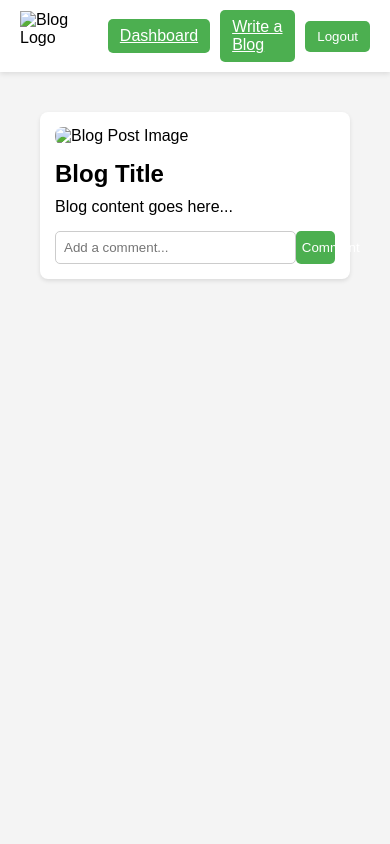
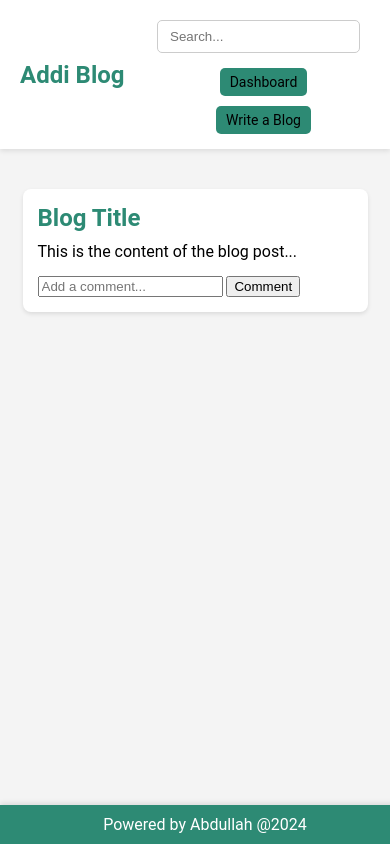
Before and after one commit to abdullahsabirjs/Blog-Web-Firebase, a plain HTML site: page home/index.html in a window 390 px wide. Drawn offline with Linux system fonts and the light colour scheme.

Commit message:
index.html added

```diff
--- a/Dashbord/style.css
+++ b/Dashbord/style.css
@@ -1,9 +1,8 @@
 body {
-    font-family: Arial, sans-serif;
+    font-family: 'Roboto', sans-serif;
     margin: 0;
     padding: 0;
     background-color: #f4f4f4;
-    transition: background-color 0.3s ease;
 }
 
 .header {
@@ -11,17 +10,12 @@ body {
     padding: 20px;
     background-color: #fff;
     box-shadow: 0 2px 4px rgba(0, 0, 0, 0.1);
-    transition: box-shadow 0.3s ease;
 }
 
 .logo {
-    width: 100px;
-    height: auto;
-    transition: transform 0.3s ease;
-}
-
-.logo:hover {
-    transform: scale(1.1);
+    font-size: 24px;
+    font-weight: bold;
+    color: #2d8a74;
 }
 
 .dashboard {
@@ -33,27 +27,14 @@ body {
     border-radius: 10px;
     box-shadow: 0 2px 4px rgba(0, 0, 0, 0.1);
     padding: 20px;
-    transition: box-shadow 0.3s ease;
-}
-
-.dashboard:hover {
-    box-shadow: 0 4px 8px rgba(0, 0, 0, 0.2);
-}
-
-.user-info img {
-    width: 100px;
-    height: 100px;
-    border-radius: 50%;
-    margin-bottom: 20px;
-    transition: transform 0.3s ease;
-}
-
-.user-info img:hover {
-    transform: rotate(360deg);
 }
 
 .user-info {
     margin-bottom: 20px;
+}
+
+.user-info h2, .user-info p {
+    margin: 5px 0;
 }
 
 .navbar {
@@ -62,24 +43,20 @@ body {
     flex-wrap: wrap;
 }
 
-.navbar a {
+.navbar a, .navbar button {
     text-decoration: none;
-}
-
-.navbar button {
-    padding: 10px 20px;
+    padding: 8px 12px;
     margin: 5px;
-    background-color: #4CAF50;
+    background-color: #2d8a74;
     color: white;
     border: none;
     border-radius: 5px;
     cursor: pointer;
-    font-size: 16px;
     transition: background-color 0.3s;
 }
 
-.navbar button:hover {
-    background-color: #45a049;
+.navbar a:hover, .navbar button:hover {
+    background-color: #24976f;
 }
 
 .blog-list {
@@ -90,14 +67,12 @@ body {
 }
 
 .blog-item {
-    display: flex;
-    align-items: flex-start;
     background-color: #fff;
     border-radius: 8px;
     box-shadow: 0 2px 4px rgba(0, 0, 0, 0.1);
     margin-bottom: 20px;
     overflow: hidden;
-    transition: box-shadow 0.3s ease;
+    transition: box-shadow 0.3s;
 }
 
 .blog-item:hover {
@@ -105,26 +80,21 @@ body {
 }
 
 .blog-image {
-    width: 150px;
-    height: 100px;
+    width: 100%;
+    height: auto;
     object-fit: cover;
-    border-radius: 8px 0 0 8px;
-    transition: transform 0.3s ease;
-}
-
-.blog-image:hover {
-    transform: scale(1.1);
+    border-radius: 8px;
 }
 
 .blog-content {
     padding: 15px;
-    flex-grow: 1;
 }
 
 .blog-title {
     margin-top: 0;
     margin-bottom: 10px;
     font-size: 18px;
+    color: #2d8a74;
 }
 
 .blog-summary {
@@ -136,8 +106,7 @@ body {
     margin-top: 10px;
 }
 
-.edit-button,
-.delete-button {
+.edit-button, .delete-button {
     padding: 5px 10px;
     border: none;
     border-radius: 4px;
@@ -156,27 +125,22 @@ body {
     color: white;
 }
 
-.edit-button:hover,
-.delete-button:hover {
+.edit-button:hover, .delete-button:hover {
     opacity: 0.8;
 }
 
-@media screen and (max-width: 480px) {
-    .blog-item {
-        flex-direction: column;
-    }
-
-    .blog-image {
-        width: 100%;
-        height: auto;
-        border-radius: 8px 8px 0 0;
+@media screen and (max-width: 480px){
+    .dashboard {
+        width: 90%;
     }
 
     .navbar {
         flex-direction: column;
+        align-items: center; /* Center the buttons */
     }
 
-    .navbar button {
-        width: 100%;
+    .navbar a, .navbar button {
+        width: 80%; /* Make buttons smaller */
+        margin: 5px 0;
     }
 }
--- a/WriteBlog/style.css
+++ b/WriteBlog/style.css
@@ -1,8 +1,8 @@
 body {
-    font-family: Arial, sans-serif;
+    font-family: 'Roboto', sans-serif;
     margin: 0;
     padding: 20px;
-    background-color: #e0f7fa; /* Light bluish background */
+    background-color: #f4f4f4;
 }
 
 .header {
@@ -14,8 +14,10 @@ body {
     box-shadow: 0 2px 4px rgba(0, 0, 0, 0.1);
 }
 
-.logo img {
-    height: 50px;
+.logo {
+    font-size: 24px;
+    font-weight: bold;
+    color: #2d8a74;
 }
 
 .logout-button {
@@ -25,6 +27,7 @@ body {
     border: none;
     border-radius: 4px;
     cursor: pointer;
+    transition: background-color 0.3s;
 }
 
 .logout-button:hover {
@@ -33,11 +36,11 @@ body {
 
 .content {
     padding: 20px;
-    background-color: #c8e6c9; /* Light green background */
+    background-color: #c8e6c9;
     border-radius: 8px;
     box-shadow: 0 2px 4px rgba(0, 0, 0, 0.1);
-    max-width: 800px; /* Set a max-width for larger screens */
-    margin: auto; /* Center the content */
+    max-width: 800px;
+    margin: auto;
 }
 
 .form-container {
@@ -52,14 +55,14 @@ body {
     justify-content: space-between;
     align-items: center;
     margin-bottom: 20px;
-    flex-wrap: wrap; /* Allow items to wrap onto the next line */
+    flex-wrap: wrap;
 }
 
 .type-selection,
 .status-selection {
     display: flex;
     align-items: center;
-    justify-content: space-between; /* Space out the radio buttons */
+    justify-content: space-between;
 }
 
 .type-selection label,
@@ -96,17 +99,19 @@ input[type="file"] {
     border-radius: 4px;
     cursor: pointer;
     margin-right: 10px;
-    width: 48%; /* Set width to allow buttons to sit side by side */
+    width: 48%;
 }
 
 .save-button {
     background-color: #4CAF50;
     color: white;
+    transition: background-color 0.3s;
 }
 
 .cancel-button {
     background-color: #f44336;
     color: white;
+    transition: background-color 0.3s;
 }
 
 .save-button:hover {
@@ -139,19 +144,19 @@ input[type="file"] {
 
     .save-button,
     .cancel-button {
-        width: auto; /* Reset width to auto for small screens */
-        margin-top: 10px; /* Add top margin for spacing */
+        width: auto;
+        margin-top: 10px;
     }
 
     .type-selection,
     .status-selection {
-        flex-direction: column; /* Stack the radio buttons vertically */
+        flex-direction: column;
     }
 
     .type-selection label,
     .status-selection label {
-        margin-right: 0; /* Remove right margin */
-        margin-bottom: 10px; /* Add bottom margin for spacing */
+        margin-right: 0;
+        margin-bottom: 10px;
     }
 }
 
@@ -163,7 +168,7 @@ input[type="file"] {
 
     .save-button,
     .cancel-button {
-        padding: 8px 15px; /* Smaller padding for buttons */
-        font-size: 14px; /* Smaller font size for buttons */
+        padding: 8px 15px;
+        font-size: 14px;
     }
 }
--- a/home/index.html
+++ b/home/index.html
@@ -8,20 +8,18 @@
 </head>
 <body>
     <nav class="navbar">
-        <img src="path/to/logo.png" alt="Blog Logo" class="logo">
+        <div class="logo">Addi Blog</div>
         <div class="nav-links">
+            <input type="text" class="search-bar" placeholder="Search...">
             <a href="../Dashbord/index.html" class="nav-button">Dashboard</a>
             <a href="../WriteBlog/index.html" class="nav-button">Write a Blog</a>
-            <button class="nav-button" onclick="logout()">Logout</button>
         </div>
     </nav>
 
     <main class="blog-container">
-        <!-- Blog posts will be dynamically inserted here -->
         <div class="blog-post">
-            <img src="path/to/blog-image.jpg" alt="Blog Post Image" class="blog-image">
             <h2 class="blog-title">Blog Title</h2>
-            <p class="blog-content">Blog content goes here...</p>
+            <p class="blog-content">This is the content of the blog post...</p>
             <div class="comment-section">
                 <form class="comment-form">
                     <input type="text" placeholder="Add a comment..." class="comment-input">
@@ -29,8 +27,12 @@
                 </form>
             </div>
         </div>
-        <!-- Repeat for each blog post -->
+
     </main>
+
+    <footer class="footer">
+        Powered by Abdullah  @2024
+    </footer>
 
     <script src="script.js" type="module"></script>
 </body>
--- a/home/script.js
+++ b/home/script.js
@@ -0,0 +1,8 @@
+const logout = () => {
+  auth.signOut().then(() => {
+      console.log("User logged out successfully");
+      // Redirect to the login page or display a message
+  }).catch((error) => {
+      console.error("Error logging out:", error);
+  });
+};
--- a/home/style.css
+++ b/home/style.css
@@ -1,7 +1,7 @@
 body {
     margin: 0;
     padding: 0;
-    font-family: Arial, sans-serif;
+    font-family: 'Roboto', sans-serif;
     background-color: #f4f4f4;
 }
 
@@ -10,12 +10,14 @@ body {
     justify-content: space-between;
     align-items: center;
     padding: 10px 20px;
-    background-color: #fff;
+    background-color: #ffffff;
     box-shadow: 0 2px 5px rgba(0,0,0,0.1);
 }
 
 .logo {
-    height: 50px;
+    font-size: 24px;
+    font-weight: bold;
+    color: #2d8a74;
 }
 
 .nav-links {
@@ -23,18 +25,31 @@ body {
     align-items: center;
 }
 
+.nav-links a, .nav-button {
+    text-decoration: none;
+    color: inherit;
+}
+
+.search-bar {
+    padding: 8px 12px;
+    margin-right: 10px;
+    border: 1px solid #ccc;
+    border-radius: 5px;
+}
+
 .nav-button {
     padding: 8px 12px;
     margin-left: 10px;
-    background-color: #4CAF50;
+    background-color: #2d8a74;
     color: white;
     border: none;
     border-radius: 5px;
     cursor: pointer;
+    transition: background-color 0.3s;
 }
 
 .nav-button:hover {
-    background-color: #45a049;
+    background-color: #24976f;
 }
 
 .blog-container {
@@ -52,6 +67,11 @@ body {
     box-shadow: 0 2px 4px rgba(0,0,0,0.1);
     width: 80%;
     max-width: 600px;
+    transition: box-shadow 0.3s;
+}
+
+.blog-post:hover {
+    box-shadow: 0 4px 8px rgba(0,0,0,0.2);
 }
 
 .blog-image {
@@ -62,37 +82,58 @@ body {
 
 .blog-title {
     margin: 0 0 10px 0;
+    color: #2d8a74;
 }
 
 .blog-content {
     margin: 0 0 15px 0;
 }
 
-.comment-section {
+.footer {
+    text-align: center;
+    padding: 10px;
+    background-color: #2d8a74;
+    color: white;
+    box-shadow: 0 -2px 5px rgba(0,0,0,0.1);
+    position: fixed;
     width: 100%;
+    bottom: 0;
 }
 
-.comment-form {
-    display: flex;
-    justify-content: space-between;
+/* Responsive design */
+@media (max-width: 786px) {
+    .nav-links {
+        flex-direction: column;
+        margin-top: 10px;
+    }
+
+    .search-bar {
+        margin-bottom: 10px;
+    }
+
+    .nav-button {
+        margin: 5px 0;
+    }
 }
 
-.comment-input {
-    width: 85%;
-    padding: 8px;
-    border: 1px solid #ccc;
-    border-radius: 5px;
+@media (max-width: 480px) {
+    .blog-post {
+        width: 90%;
+    }
+
+    .nav-button {
+        padding: 6px 10px;
+        font-size: 14px;
+    }
 }
 
-.comment-button {
-    width: 14%;
-    background-color: #4CAF50;
-    color: white;
-    border: none;
-    border-radius: 5px;
-    cursor: pointer;
+@media (max-width: 360px) {
+    .logo {
+        font-size: 20px;
+    }
+
+    .nav-button {
+        padding: 4px 8px;
+        font-size: 12px;
+    }
 }
-
-.comment-button:hover {
-    background-color: #45a049;
-}
```
Also changed, not shown: Dashbord/index.html (+2 -2 lines), Dashbord/index.js (+15 -1 lines), SignIn/SignIn.html (+33 -8 lines), SignUp.js/Signup.html (+51 -13 lines), WriteBlog/index.html (+1 -1 lines), WriteBlog/index.js (+22 -8 lines), firebaseConfig.js (line endings or trailing spaces).
